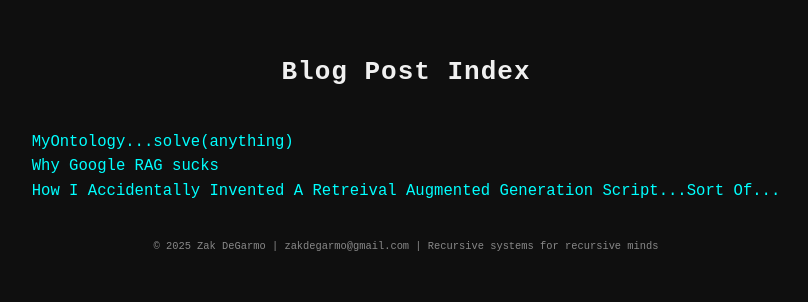
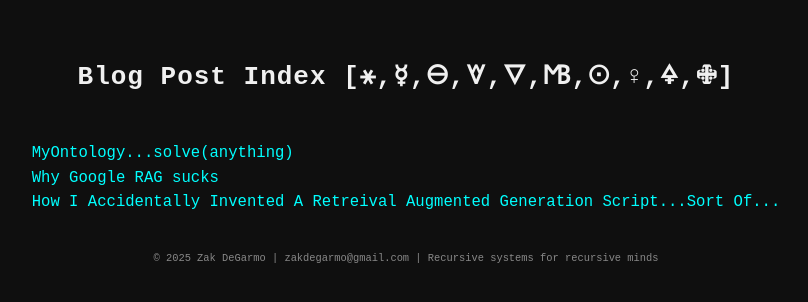
Before and after one commit to zakdegarmo/ZaksNotepad, a plain HTML site: page docs/index.html in a window 1280 px wide. Shown: the part 254-556 px from the top of the page, without its empty margins (234-1042 px from the left). Drawn offline with Linux system fonts and the light colour scheme.

Commit message:
updated blog index

```diff
--- a/docs/index.html
+++ b/docs/index.html
@@ -2,7 +2,7 @@
 <html lang="en">
 <head>
   <meta charset="UTF-8">
-  <title>MyOntology Index</title>
+  <title>Zak's Blog</title>
   <style>
     body {
       margin: 0;
@@ -51,7 +51,7 @@
   </style>
 </head>
 <body>
-  <h1>Blog Post Index</h1>
+  <h1>Blog Post Index [⚹,☿,🜔,🝧,🜄,🝫,☉,♀,🜍,🜋] </h1>
   <ul>
     <li><a href="https://zakdegarmo.github.io/MyOntology/">MyOntology...solve(anything)</a></li>
     <li><a href="https://zakdegarmo.github.io/ZaksNotepad/GoogleRAGsucks.html">Why Google RAG sucks</a></li>
```
